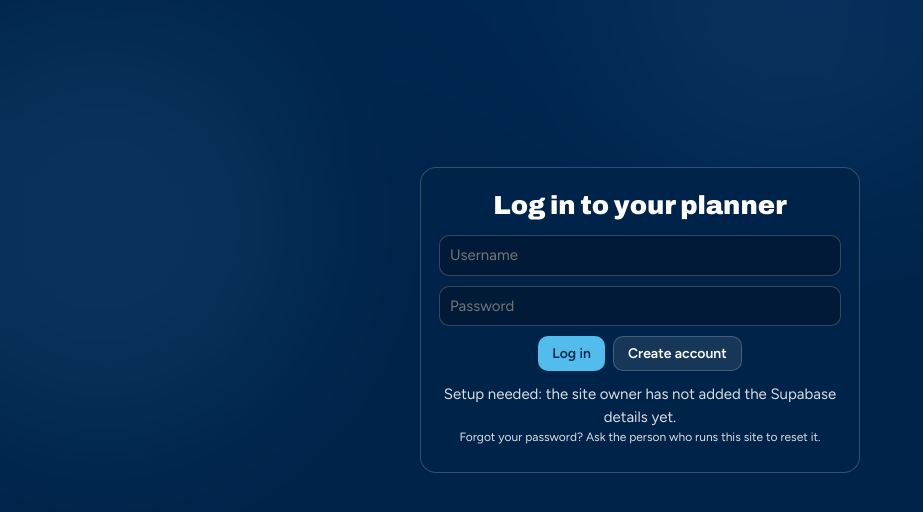
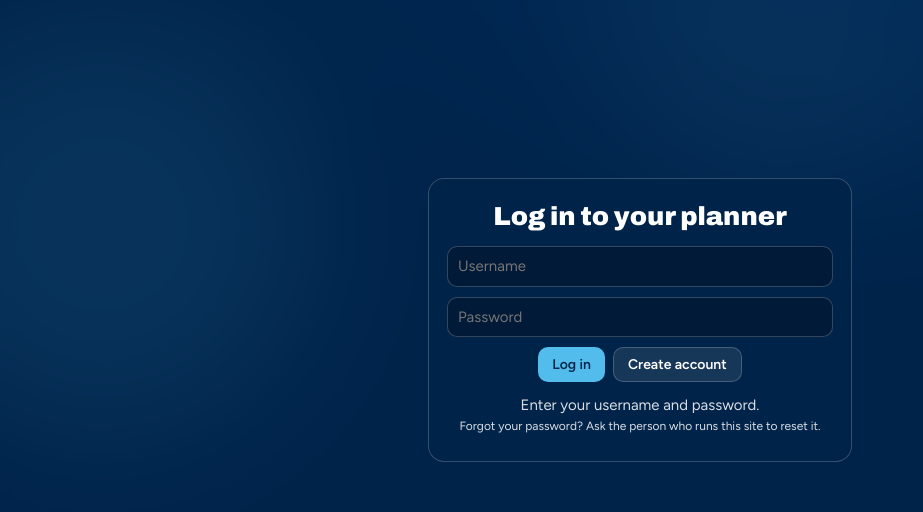
Before and after one commit to RBlawyer/lawplanner, a plain HTML site: page index.html in a window 1280 px wide. Shown: the part 80-592 px from the top of the page, without its empty margins (0-923 px from the left). Drawn offline with nearby package versions, Linux system fonts and the light colour scheme.

Commit message:
Update index.html

```diff
--- a/index.html
+++ b/index.html
@@ -153,8 +153,8 @@ footer{text-align:center;opacity:.55;font-size:12px;padding:20px}
 <footer>Made by a student, for students. KU Leuven logo belongs to KU Leuven.</footer>
 <script>
 // STEP 1: paste your Supabase details between the quotes
-const SUPABASE_URL='PASTE_YOUR_PROJECT_URL';
-const SUPABASE_KEY='PASTE_YOUR_ANON_KEY';
+const SUPABASE_URL='https://ulgovryuelcdgigdamls.supabase.co';
+const SUPABASE_KEY='sb_publishable_p2UMxcyoEbqsInEbQi3BNg_kXSS8a5H';
 const $=s=>document.querySelector(s),esc=s=>String(s).replace(/[&<>"]/g,c=>({'&':'&amp;','<':'&lt;','>':'&gt;','"':'&quot;'}[c]));
 let S={},LOCAL=null;try{LOCAL=JSON.parse(localStorage.getItem('lp'))}catch(e){}
 const DS=[{n:'Civil law',c:'#52BDEC'},{n:'Criminal law',c:'#ffd166'},{n:'Constitutional law',c:'#8ce99a'},{n:'Legal history',c:'#ff9ecb'}];
```
